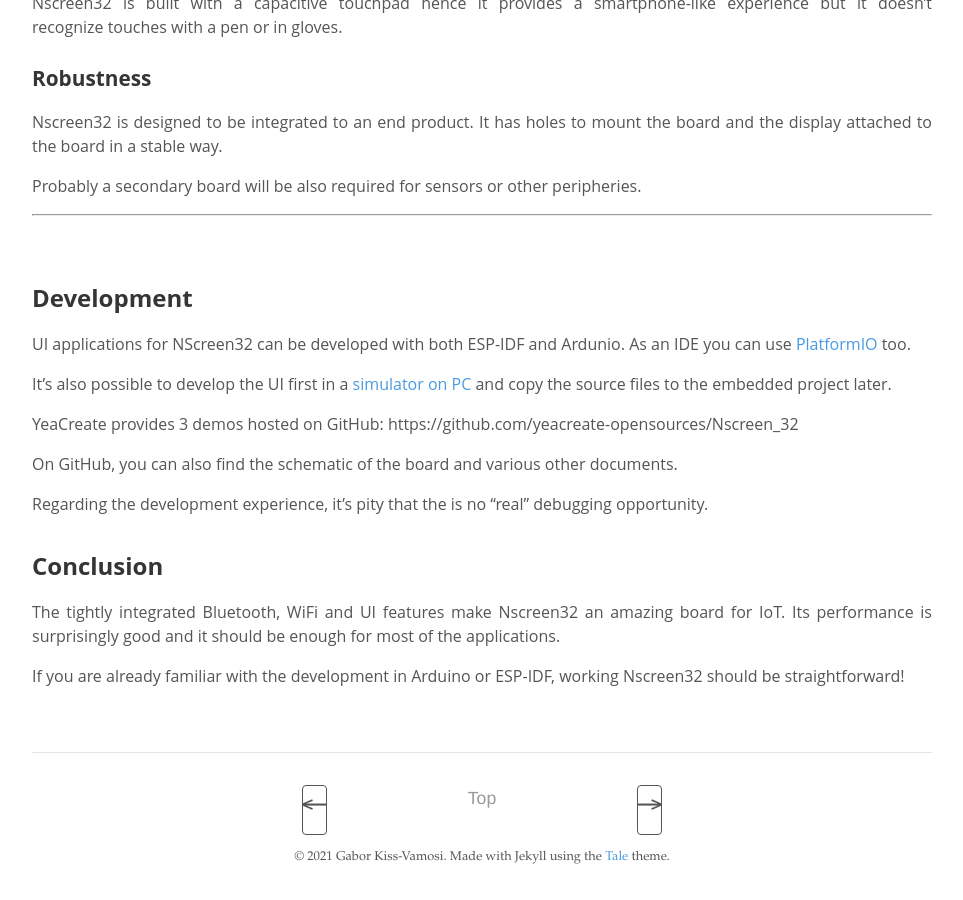
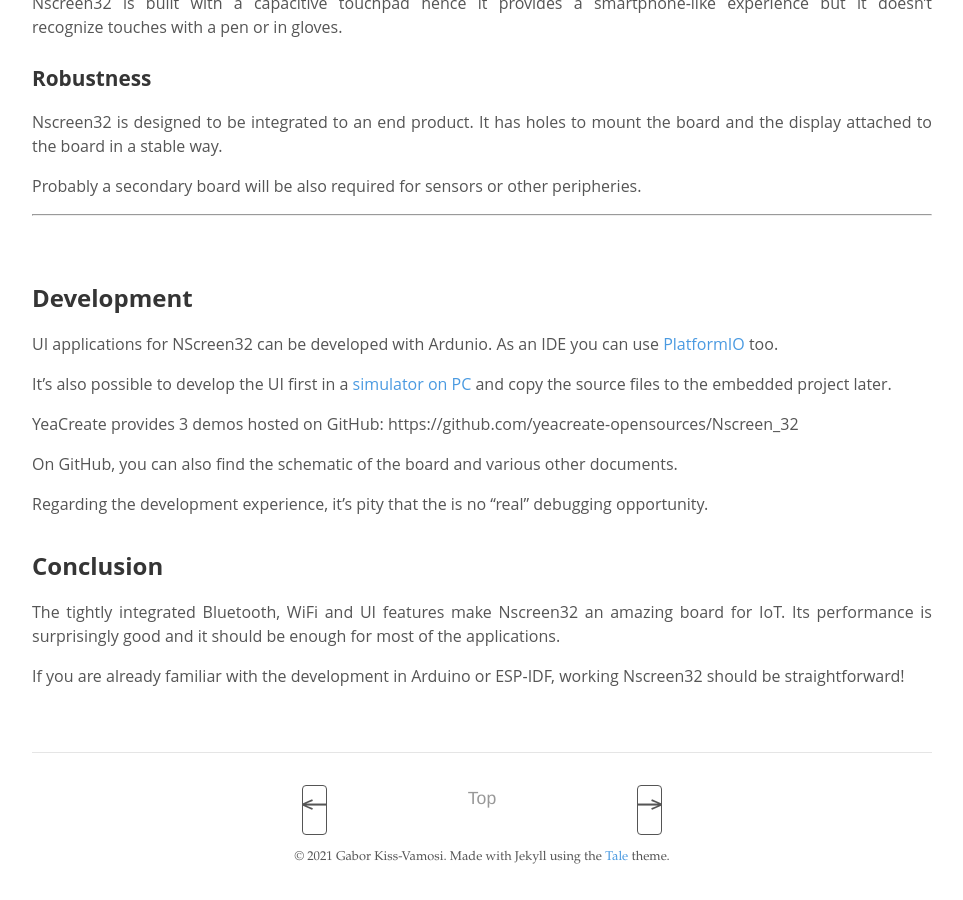
Before and after one commit to lvgl/blog, a Jekyll site: the page built from _posts/2021-03-23-yeacreate-nscreen32-review.md, in a window 1280 px wide and 900 px high, scrolled down 4428 px. Shown: the whole window, without its empty margins (158-1121 px from the left). Built offline with Jekyll 4.4.1, drawn with Linux system fonts in a browser that asks for light colours; comment, search, counter and statistics services are not loaded.

Commit message:
Update 2021-03-23-yeacreate-nscreen32-review.md

```diff
--- a/_posts/2021-03-23-yeacreate-nscreen32-review.md
+++ b/_posts/2021-03-23-yeacreate-nscreen32-review.md
@@ -120,7 +120,7 @@
 
 ## Development
 
-UI applications for NScreen32 can be developed with both ESP-IDF and Ardunio. As an IDE you can use [PlatformIO](https://platformio.org/) too.
+UI applications for NScreen32 can be developed with Ardunio. As an IDE you can use [PlatformIO](https://platformio.org/) too.
 
 It's also possible to develop the UI first in a [simulator on PC](https://docs.lvgl.io/latest/en/html/get-started/pc-simulator.html) and copy the source files to the embedded project later.
 
```
